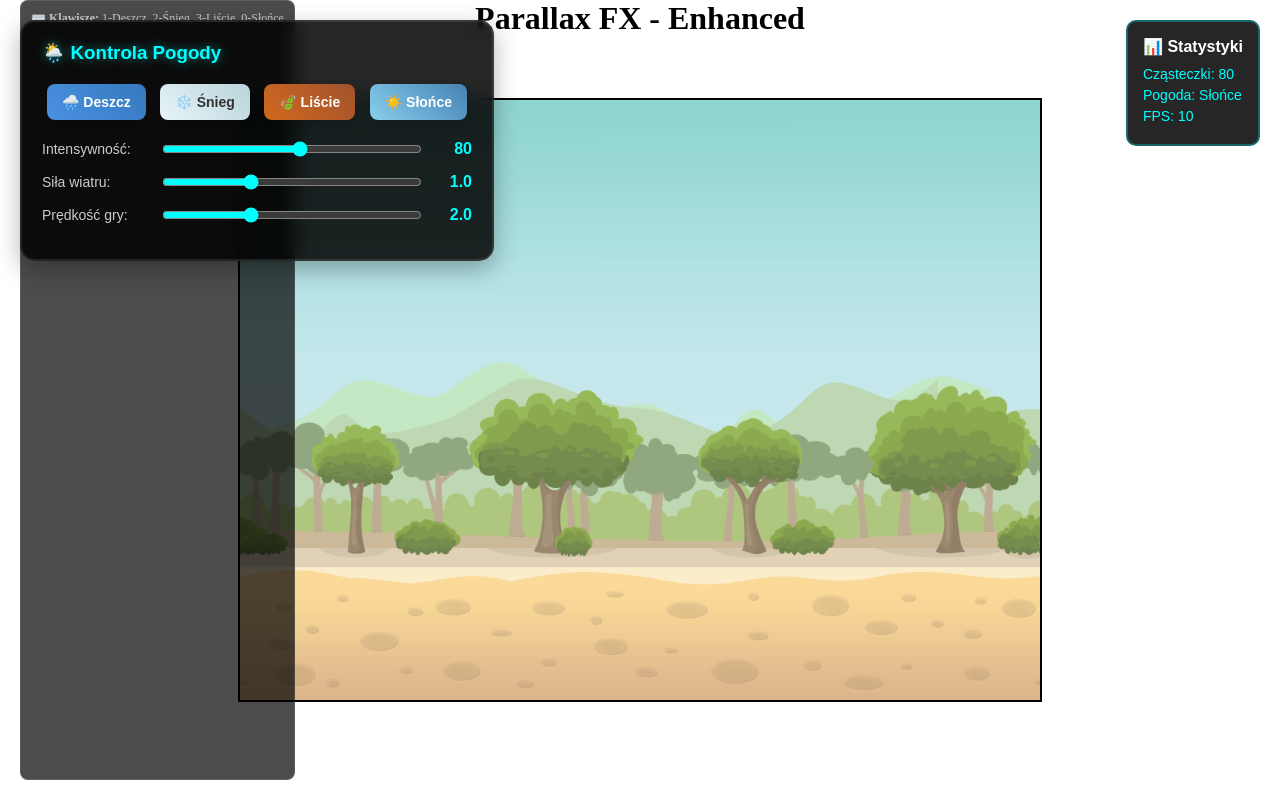
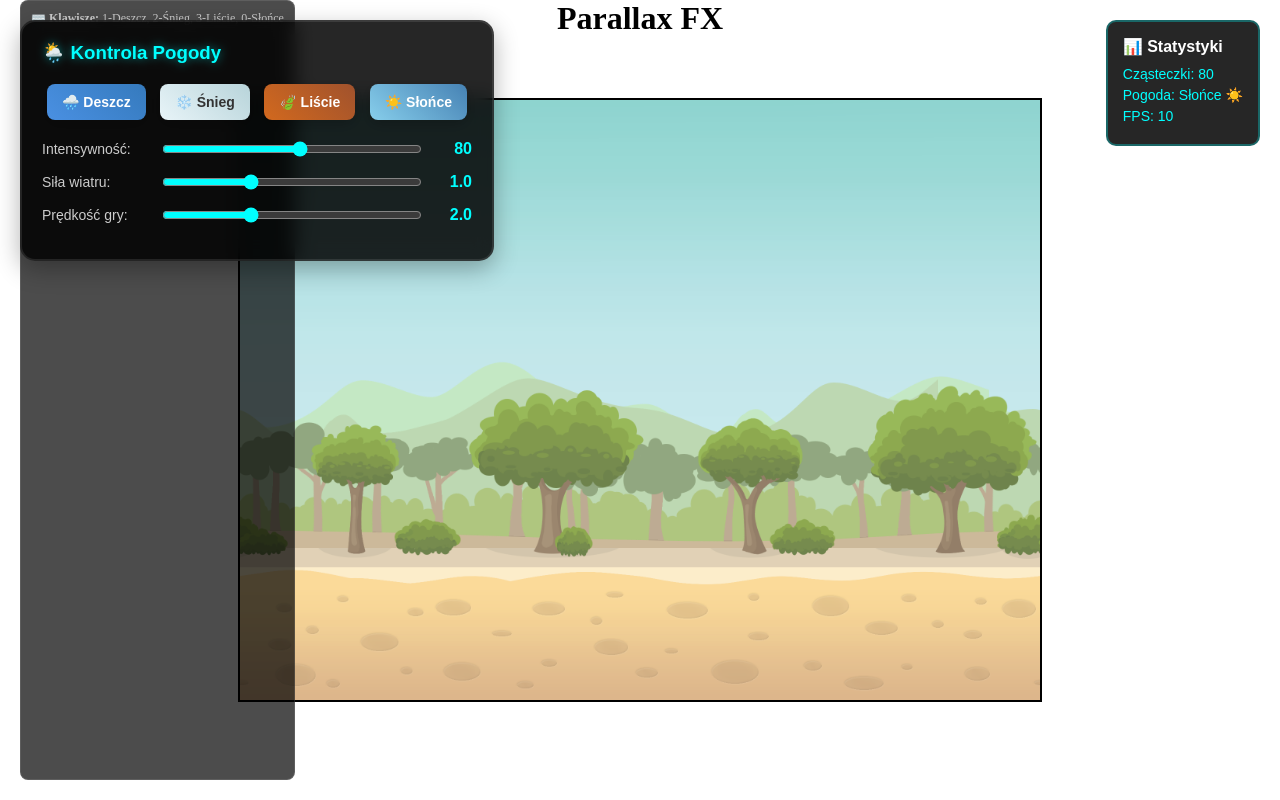
Before and after one commit to Anthcode/Scroller-JSGame, a plain HTML site: page index.html in a window 1280 px wide. Drawn offline with Linux system fonts and the light colour scheme; animation ran at ten frames a second.

Commit message:
Update index.html

```diff
--- a/index.html
+++ b/index.html
@@ -130,7 +130,7 @@
 </head>
 <body>
     <center>
-        <h1>Parallax FX - Enhanced</h1>
+        <h1>Parallax FX</h1>
     </center>
 
     <canvas id="canvas1"></canvas>
@@ -209,10 +209,10 @@
         // Aktualizacja statystyk
         function updateStats() {
             const weatherNames = {
-                'rain': 'Deszcz',
-                'snow': 'Śnieg',
-                'leaves': 'Liście',
-                'none': 'Słońce'
+                'rain': 'Deszcz 🌧️',
+                'snow': 'Śnieg ❄️',
+                'leaves': 'Liście 🍃',
+                'none': 'Słońce ☀️'
             };
 
             if (typeof particles !== 'undefined') {
@@ -242,6 +242,14 @@
             requestAnimationFrame(updateFPS);
         }
         updateFPS();
+
+        // Powiadomienie o załadowaniu
+        window.addEventListener('load', () => {
+            setTimeout(() => {
+                console.log("🎮 Enhanced Parallax załadowany!");
+                console.log("🌦️ Kliknij przyciski pogody lub użyj klawiszy 1,2,3,0");
+            }, 1500);
+        });
     </script>
 </body>
 </html>
```
